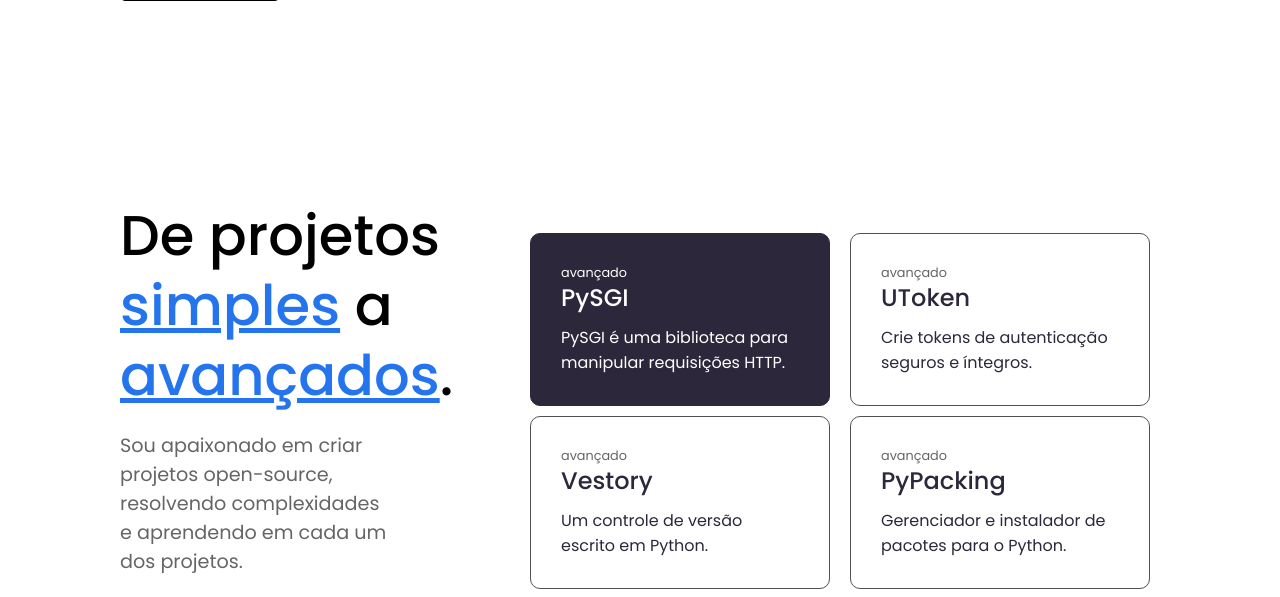
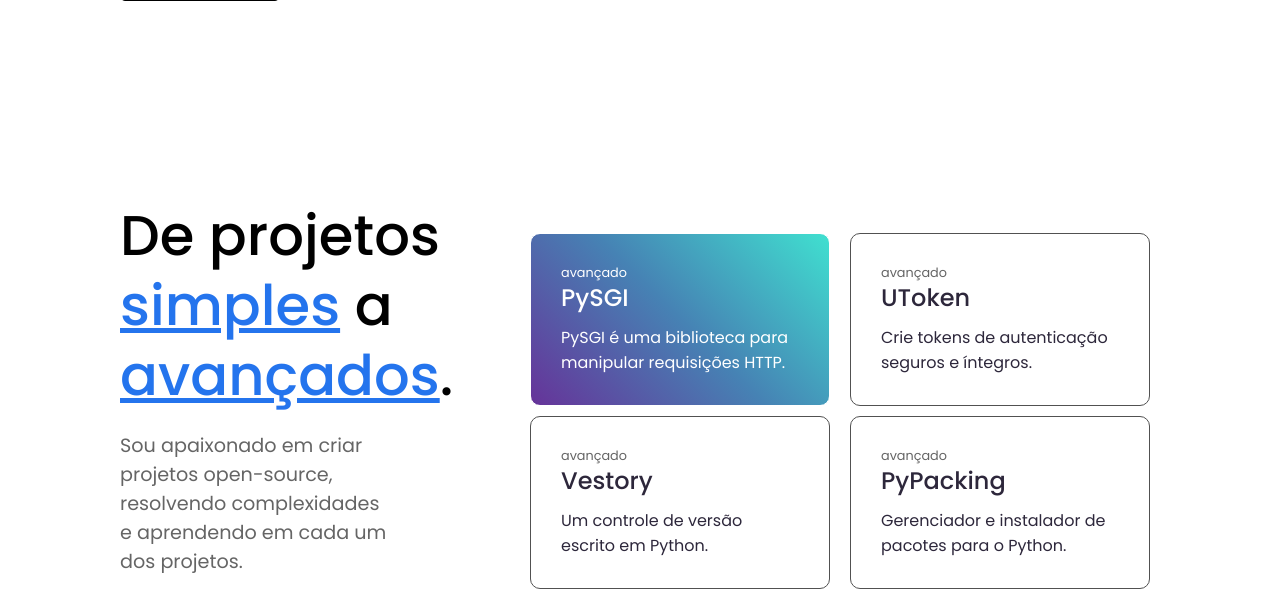
Before and after one commit to jaedsonpys/jaedsondev-web, a Flask app: page / in a window 1280 px wide, with the pointer over the restyled element. Shown: the part 512-1109 px from the top of the page. Run offline with Flask 2, Linux system fonts and the light colour scheme.

Commit message:
adding linear-gradient to project card

```diff
--- a/static/index.css
+++ b/static/index.css
@@ -242,9 +242,9 @@ main .profileCard .languages {
 }
 
 .projects .projectCards .card:hover {
-    background-color: #2D273B;
     color: white;
-    border: 1px solid #2D273B;
+    border: 1px solid #ffffff;
+    background: linear-gradient(45deg, rebeccapurple, steelblue, turquoise);;
 }
 .projects .projectCards .card:hover h4 {
     color: white
```
